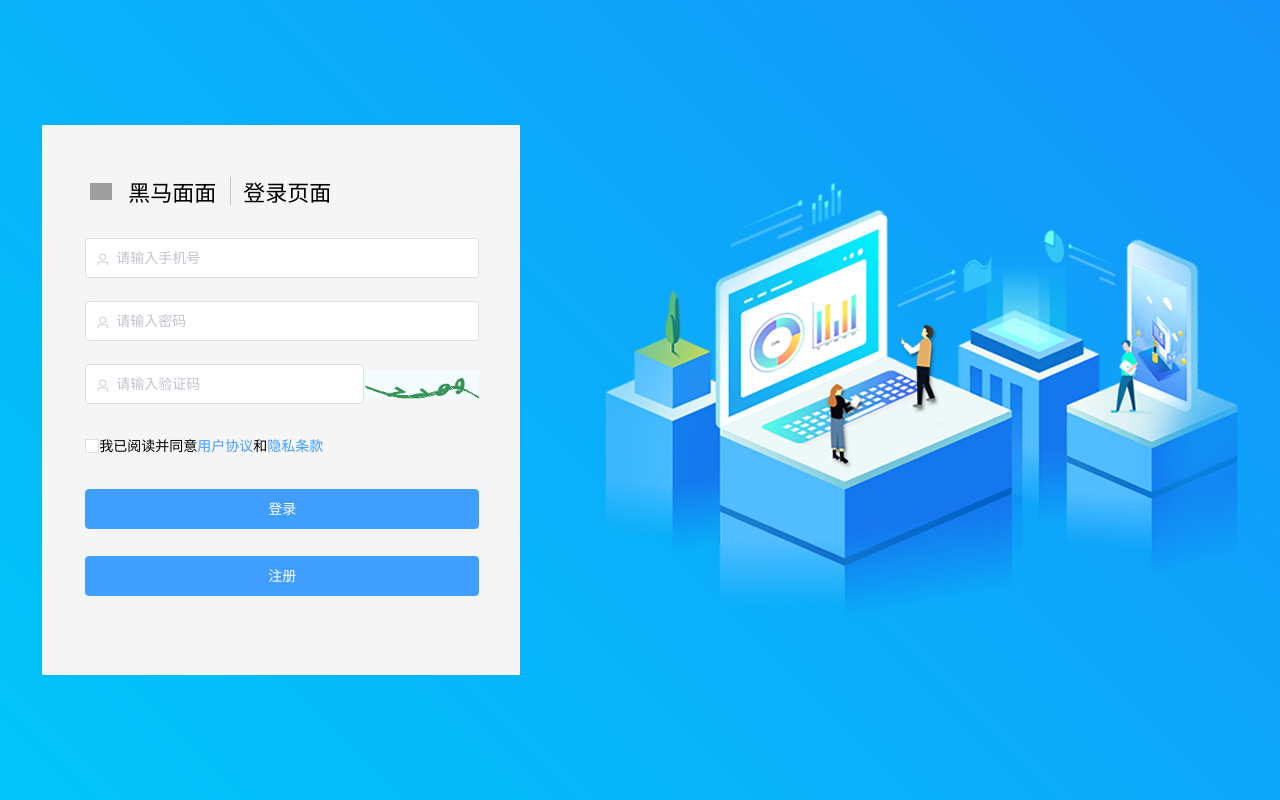
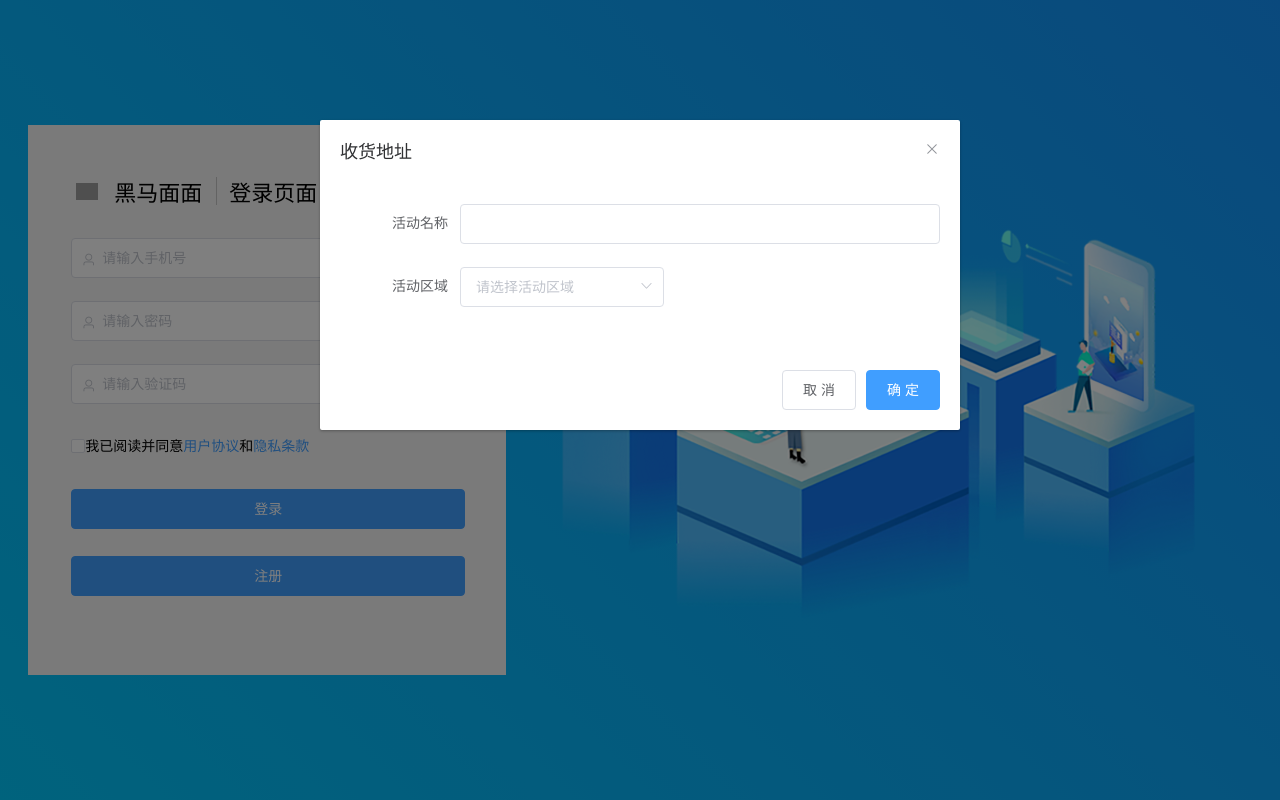
Before and after one commit to zeng-Nickey/heimamm, a Vue app: page /#/login in a window 1280 px wide. Built offline with nearby package versions, Linux system fonts and the light colour scheme; grey boxes are pictures that could not be loaded.

Commit message:
新建reg组件

```diff
--- /dev/null
+++ b/src/views/login/components/reg.vue
@@ -0,0 +1,46 @@
+<template>
+  <div>
+    <el-dialog title="收货地址" :visible.sync="dialogFormVisible">
+      <el-form :model="form">
+        <el-form-item label="活动名称" :label-width="formLabelWidth">
+          <el-input v-model="form.name" autocomplete="off"></el-input>
+        </el-form-item>
+        <el-form-item label="活动区域" :label-width="formLabelWidth">
+          <el-select v-model="form.region" placeholder="请选择活动区域">
+            <el-option label="区域一" value="shanghai"></el-option>
+            <el-option label="区域二" value="beijing"></el-option>
+          </el-select>
+        </el-form-item>
+      </el-form>
+      <div slot="footer" class="dialog-footer">
+        <el-button @click="dialogFormVisible = false">取 消</el-button>
+        <el-button type="primary" @click="dialogFormVisible = false">确 定</el-button>
+      </div>
+    </el-dialog>
+  </div>
+</template>
+
+<script>
+export default {
+    data() {
+        return {
+        dialogFormVisible: true,
+        form: {
+          name: '',
+          region: '',
+          date1: '',
+          date2: '',
+          delivery: false,
+          type: [],
+          resource: '',
+          desc: ''
+        },
+        formLabelWidth: '120px'
+      };
+
+    },
+};
+</script>
+
+<style>
+</style>
--- a/src/views/login/index.vue
+++ b/src/views/login/index.vue
@@ -56,11 +56,17 @@
     </div>
     <!-- 右侧图片 -->
     <img src="./imgs/login_banner_ele.png" alt />
+   <!-- 注册reg组件 -->
+   <reg></reg>
   </div>
 </template>
 
 <script>
+import reg from './components/reg'
 export default {
+  components:{
+    reg
+  },
   data() {
     return {
       form: {
```
